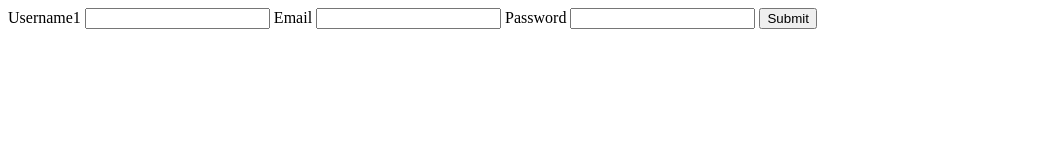
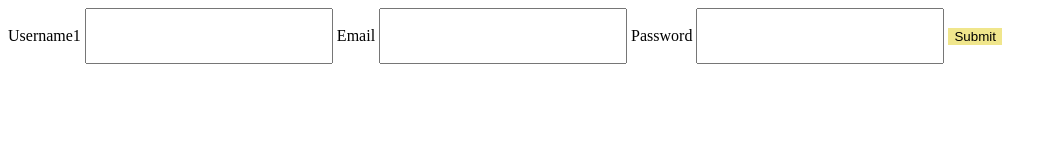
Before and after one commit to werapolJa/css-selectors-and-properties, a website: page ex-1/index.html in a window 1280 px wide. Shown: the whole page, without its empty margins (0-1057 px from the left). Drawn offline with Linux system fonts and the light colour scheme.

Commit message:
re-design:input & button

```diff
--- a/ex-1/style.css
+++ b/ex-1/style.css
@@ -1 +1,9 @@
 /* start coding here */
+input {
+  height: 50px;
+  width: 240px;
+}
+button {
+  border: lightgray;
+  background-color: khaki;
+}
```
